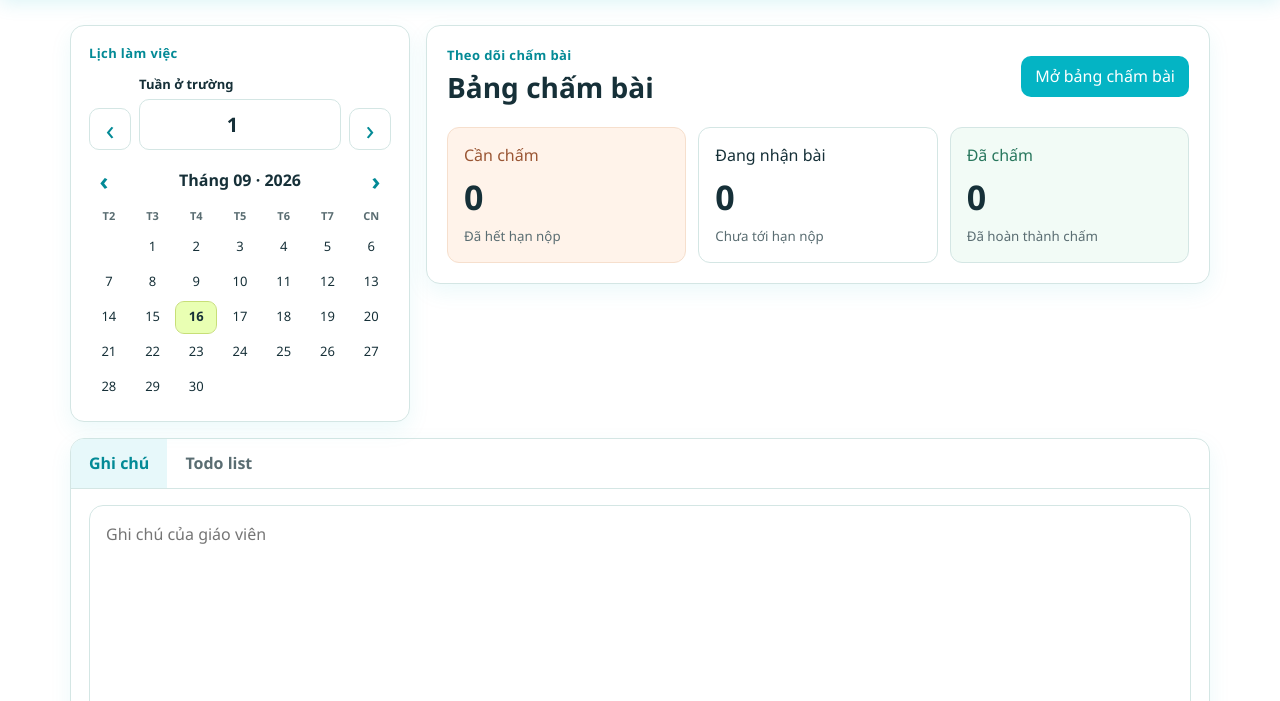
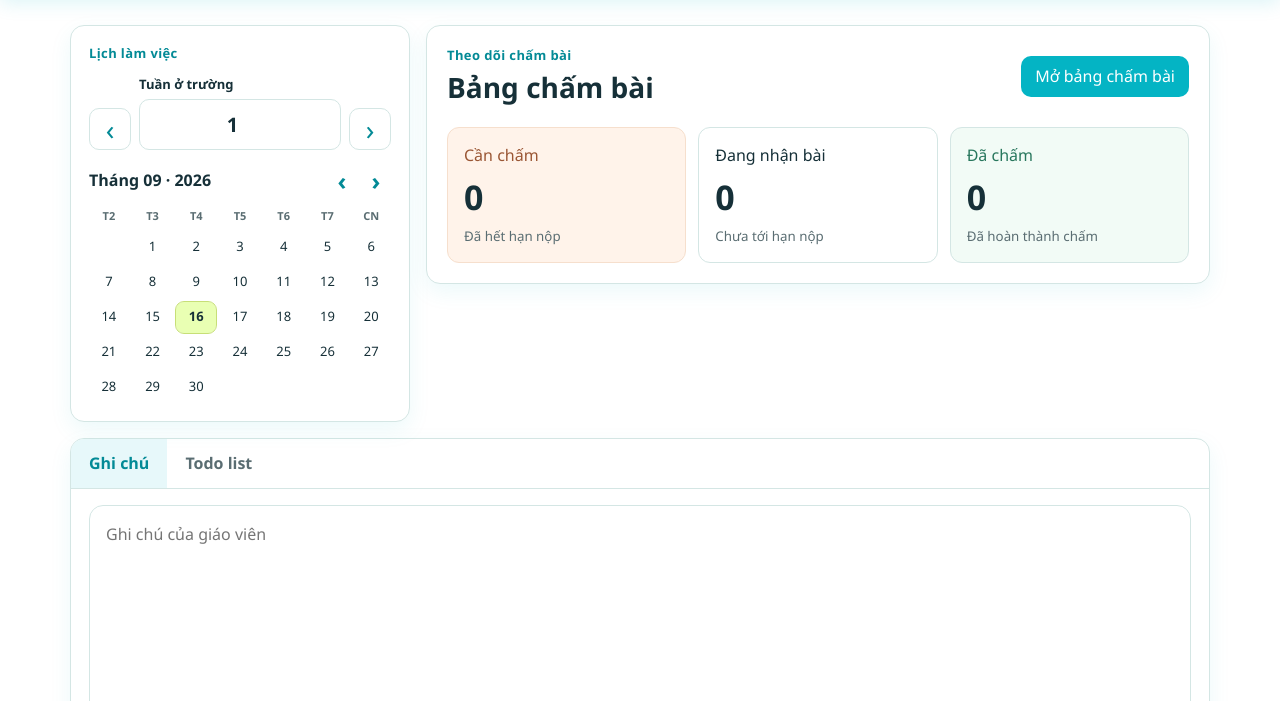
Before and after one commit to quocthai-be-data/literature-management, a plain HTML site: page web/home.html in a window 1280 px wide. Shown: the part 99-800 px from the top of the page. Drawn offline with Linux system fonts and the light colour scheme; no server answers.

Commit message:
Position calendar navigation beside month

```diff
--- a/web/css/app.css
+++ b/web/css/app.css
@@ -436,7 +436,7 @@ table.data th, table.data td { text-align: left; padding: 8px 6px; border-bottom
 .dashboard-top { display: grid; grid-template-columns: 340px 1fr; gap: 16px; align-items: start; }
 .section-label { color: var(--teal-dark); font-size: 13px; font-weight: 700; letter-spacing: .03em; }
 .school-week { padding: 18px; }.week-stepper { display: grid; grid-template-columns: 42px 1fr 42px; gap: 8px; align-items: end; margin: 12px 0 16px; }.week-stepper label { margin: 0; font-weight: 650; }.week-stepper input { margin-top: 5px; font-size: 20px; font-weight: 700; text-align: center; }
-.icon-control { width: 42px; height: 42px; border: 1px solid var(--line); border-radius: 10px; background: #fff; color: var(--teal-dark); font-size: 28px; line-height: 1; cursor: pointer; }.icon-control:hover { border-color: var(--teal); background: #e7f8fa; }.calendar-heading { display: grid; grid-template-columns: 30px 1fr 30px; align-items: center; color: var(--ink); font-weight: 700; margin: 8px 0; text-align: center; }.calendar-nav { width: 30px; height: 30px; border: 0; border-radius: 8px; background: transparent; color: var(--teal-dark); cursor: pointer; font-size: 24px; line-height: 1; }.calendar-nav:hover:not(:disabled) { background: #e7f8fa; }.calendar-nav:disabled { color: var(--line); cursor: not-allowed; }.mini-calendar { display: grid; grid-template-columns: repeat(7, 1fr); gap: 4px; text-align: center; }.cal-weekday { color: var(--muted); font-size: 11px; font-weight: 700; padding: 4px 0; }.cal-day { min-height: 31px; padding: 5px 0; border-radius: 8px; font-size: 13px; }.cal-day.today { background: var(--lime-pale); color: var(--ink); font-weight: 750; outline: 1px solid #c7df77; }
+.icon-control { width: 42px; height: 42px; border: 1px solid var(--line); border-radius: 10px; background: #fff; color: var(--teal-dark); font-size: 28px; line-height: 1; cursor: pointer; }.icon-control:hover { border-color: var(--teal); background: #e7f8fa; }.calendar-heading { display: flex; align-items: center; justify-content: space-between; color: var(--ink); font-weight: 700; margin: 8px 0; }.calendar-navigation { display: flex; align-items: center; gap: 4px; }.calendar-nav { width: 30px; height: 30px; border: 0; border-radius: 8px; background: transparent; color: var(--teal-dark); cursor: pointer; font-size: 24px; line-height: 1; }.calendar-nav:hover:not(:disabled) { background: #e7f8fa; }.calendar-nav:disabled { color: var(--line); cursor: not-allowed; }.mini-calendar { display: grid; grid-template-columns: repeat(7, 1fr); gap: 4px; text-align: center; }.cal-weekday { color: var(--muted); font-size: 11px; font-weight: 700; padding: 4px 0; }.cal-day { min-height: 31px; padding: 5px 0; border-radius: 8px; font-size: 13px; }.cal-day.today { background: var(--lime-pale); color: var(--ink); font-weight: 750; outline: 1px solid #c7df77; }
 .grading-overview { padding: 20px; }.panel-heading { display: flex; align-items: center; justify-content: space-between; gap: 12px; }.panel-heading h1 { margin-top: 2px; }.grading-cards { display: grid; grid-template-columns: repeat(3, 1fr); gap: 12px; margin-top: 20px; }.grading-stat { text-align: left; border: 1px solid var(--line); background: #fff; border-radius: 12px; padding: 16px; cursor: pointer; color: var(--ink); }.grading-stat:hover { border-color: var(--teal); }.grading-stat.pending { background: #fff3ea; border-color: #f6dfcd; color: #9a5634; }.grading-stat.done { background: #f2fbf6; color: #28775d; }.grading-stat span, .grading-stat small { display: block; }.grading-stat b { display: block; font-size: 34px; color: var(--ink); margin: 5px 0; }.grading-stat small { color: var(--muted); }
 .dashboard-notes { margin-top: 16px; padding: 0; overflow: hidden; }.note-tabs { display: flex; border-bottom: 1px solid var(--line); }.note-tab { border: 0; background: transparent; padding: 13px 18px; color: var(--muted); cursor: pointer; font-weight: 650; }.note-tab.on { color: var(--teal-dark); background: #e7f8fa; }.dashboard-notes #note-panel, .dashboard-notes #todo-panel { padding: 16px 18px; }.note-surface { width: 100%; min-height: 300px; border: 1px solid var(--line); border-radius: 14px; background: #fff; padding: 16px; color: var(--ink); }.dashboard-notes textarea.note-surface { resize: vertical; line-height: 1.55; }.save-state { color: var(--muted); font-size: 12px; min-height: 1em; margin-top: 6px; }.todo-surface { position: relative; padding-top: 54px; }.todo-list { display: grid; gap: 8px; }.todo-row { display: flex; align-items: center; gap: 12px; margin: 0; min-height: 32px; }.todo-text { flex: 1; overflow-wrap: anywhere; }.todo-row input { width: 20px; height: 20px; flex: 0 0 auto; }.todo-row .checked { text-decoration: line-through; color: var(--muted); }.todo-editor { border: 0; border-bottom: 1px solid var(--teal); border-radius: 0; padding: 5px 0; outline: 0; box-shadow: none; }.add-todo { position: absolute; left: 13px; top: 10px; width: 30px; height: 30px; padding: 0; background: transparent; color: var(--teal-dark); border: 0; cursor: pointer; font-size: 26px; line-height: 1; font-weight: 700; }
 .grading-modal { width: min(900px, 94vw); max-height: 85vh; overflow: auto; }.grading-tools { display: flex; align-items: end; justify-content: space-between; gap: 12px; margin: 16px 0; }.status-tabs { display: flex; flex-wrap: wrap; gap: 7px; }.status-tabs .chip { border: 1px solid transparent; cursor: pointer; }.filter-label { width: 200px; margin: 0; }.grading-list { border-top: 1px solid var(--line); }.grading-row { display: grid; grid-template-columns: 1fr 130px 130px; gap: 14px; align-items: center; padding: 14px 8px; border-bottom: 1px solid var(--line); }.grading-row b, .grading-row small { display: block; }.grading-row small { color: var(--muted); margin-top: 3px; }.grade-check { display: flex; gap: 8px; align-items: center; margin: 0; }.grade-check input { width: 18px; height: 18px; }.grade-done { color: #28775d; font-weight: 650; }
--- a/web/home.html
+++ b/web/home.html
@@ -1,7 +1,7 @@
 <!DOCTYPE html>
 <html lang="vi"><head><meta charset="UTF-8"><meta name="viewport" content="width=device-width, initial-scale=1.0"><link rel="icon" href="assets/web_icon.jpg" type="image/jpeg"><title>Trang ch&#7911; gi&#225;o vi&#234;n</title><link rel="stylesheet" href="css/app.css"></head>
 <body class="page-shell teacher-home-page"><div id="header-slot"></div><main class="teacher-dashboard wrap">
-<section class="dashboard-top"><article class="school-week card"><div class="section-label">L&#7883;ch l&#224;m vi&#7879;c</div><div class="week-stepper"><button class="icon-control" id="week-prev" type="button" aria-label="Tu&#7847;n tr&#432;&#7899;c">&lsaquo;</button><label>Tu&#7847;n &#7903; tr&#432;&#7901;ng<input id="school-week" type="number" min="1"></label><button class="icon-control" id="week-next" type="button" aria-label="Tu&#7847;n sau">&rsaquo;</button></div><div class="calendar-heading"><button class="calendar-nav" id="calendar-prev" type="button" aria-label="Th&#225;ng tr&#432;&#7899;c">&lsaquo;</button><div id="calendar-heading" aria-live="polite"></div><button class="calendar-nav" id="calendar-next" type="button" aria-label="Th&#225;ng sau">&rsaquo;</button></div><div class="mini-calendar" id="mini-calendar"></div></article>
+<section class="dashboard-top"><article class="school-week card"><div class="section-label">L&#7883;ch l&#224;m vi&#7879;c</div><div class="week-stepper"><button class="icon-control" id="week-prev" type="button" aria-label="Tu&#7847;n tr&#432;&#7899;c">&lsaquo;</button><label>Tu&#7847;n &#7903; tr&#432;&#7901;ng<input id="school-week" type="number" min="1"></label><button class="icon-control" id="week-next" type="button" aria-label="Tu&#7847;n sau">&rsaquo;</button></div><div class="calendar-heading"><div id="calendar-heading" aria-live="polite"></div><div class="calendar-navigation"><button class="calendar-nav" id="calendar-prev" type="button" aria-label="Th&#225;ng tr&#432;&#7899;c">&lsaquo;</button><button class="calendar-nav" id="calendar-next" type="button" aria-label="Th&#225;ng sau">&rsaquo;</button></div></div><div class="mini-calendar" id="mini-calendar"></div></article>
 <section class="grading-overview card"><div class="panel-heading"><div><div class="section-label">Theo d&#245;i ch&#7845;m b&#224;i</div><h1>B&#7843;ng ch&#7845;m b&#224;i</h1></div><button class="btn" id="open-grading" type="button">M&#7903; b&#7843;ng ch&#7845;m b&#224;i</button></div><div class="grading-cards"><button class="grading-stat pending" data-status="pending"><span>C&#7847;n ch&#7845;m</span><b id="pending-count">0</b><small>&#272;&#227; h&#7871;t h&#7841;n n&#7897;p</small></button><button class="grading-stat receiving" data-status="receiving"><span>&#272;ang nh&#7853;n b&#224;i</span><b id="receiving-count">0</b><small>Ch&#432;a t&#7899;i h&#7841;n n&#7897;p</small></button><button class="grading-stat done" data-status="done"><span>&#272;&#227; ch&#7845;m</span><b id="done-count">0</b><small>&#272;&#227; ho&#224;n th&#224;nh ch&#7845;m</small></button></div></section></section>
 <section class="dashboard-notes card"><div class="note-tabs"><button class="note-tab on" data-note-tab="note">Ghi ch&#250;</button><button class="note-tab" data-note-tab="todo">Todo list</button></div><div id="note-panel"><textarea id="teacher-note" class="note-surface" placeholder="Ghi ch&#250; c&#7911;a gi&#225;o vi&#234;n"></textarea><p class="save-state" id="note-state"></p></div><div id="todo-panel" class="hidden"><div class="note-surface todo-surface"><div id="todo-list" class="todo-list"></div><div class="todo-actions"><button id="add-todo" class="add-todo" type="button" aria-label="Th&#234;m vi&#7879;c c&#7847;n l&#224;m">+</button><button id="delete-todo" class="delete-todo" type="button" aria-label="Ch&#7871; &#273;&#7897; x&#243;a vi&#7879;c">−</button></div></div></div></section></main>
 <div id="grading-modal" class="modal-back hidden"><section class="grading-modal modal"><div class="panel-heading"><h2>B&#7843;ng ch&#7845;m b&#224;i</h2><button class="icon-control" id="close-grading">&times;</button></div><div class="grading-tools"><div class="status-tabs"><button class="chip on" data-modal-status="pending">C&#7847;n ch&#7845;m</button><button class="chip" data-modal-status="receiving">&#272;ang nh&#7853;n b&#224;i</button><button class="chip" data-modal-status="done">&#272;&#227; ch&#7845;m</button></div><label class="filter-label">L&#7885;c th&#7867;<select id="grading-filter"><option value="all">T&#7845;t c&#7843;</option><option value="doc-hieu">&#272;&#7885;c - hi&#7875;u</option><option value="nlxh">Ngh&#7883; lu&#7853;n x&#227; h&#7897;i</option><option value="nlvh">Ngh&#7883; lu&#7853;n v&#259;n h&#7885;c</option><option value="de-nam">&#272;&#7873; thi c&#225;c n&#259;m</option><option value="bai-tap">B&#224;i t&#7853;p</option></select></label></div><div id="grading-list" class="grading-list"></div></section></div><div id="footer-slot"></div><script type="module" src="js/home.js"></script></body></html>
```
